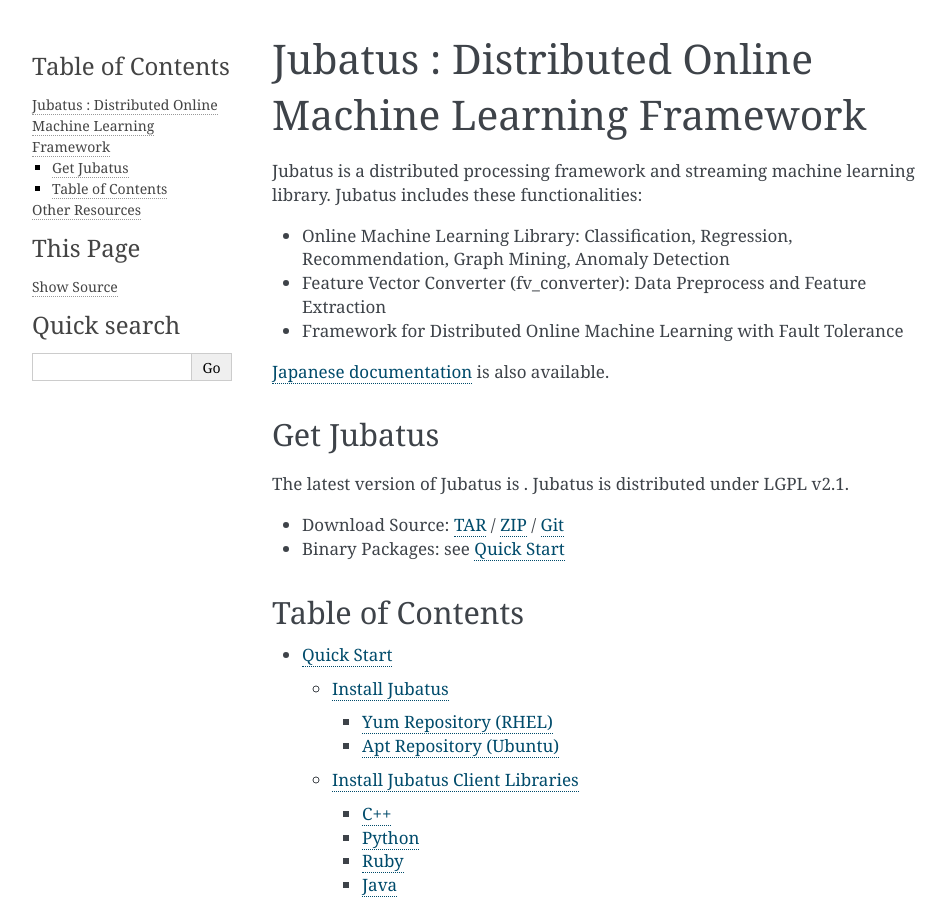
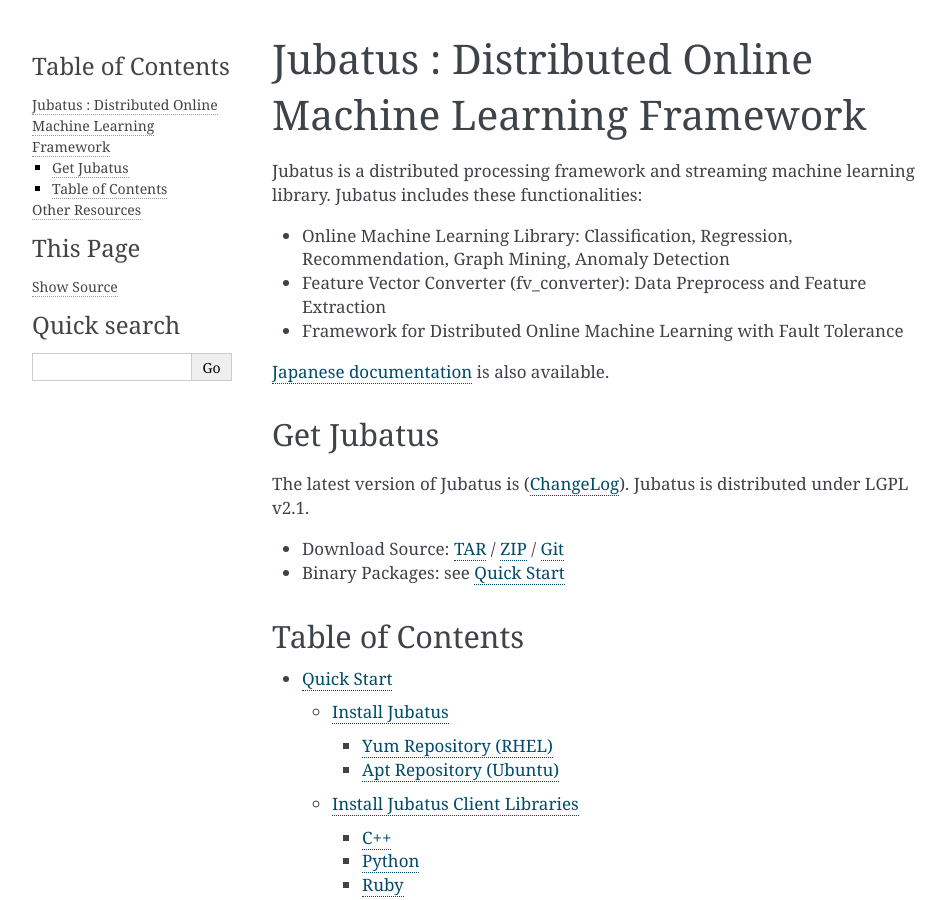
Before and after one commit to jubatus/website, a Sphinx documentation site: the page built from source/en/index.rst, in a window 1280 px wide and 900 px high. Shown: the whole window, without its empty margins (148-1094 px from the left). Built offline with Sphinx 7.4.7, drawn with Linux system fonts in a browser that asks for light colours; the version number could not be read and is left out.

Commit message:
add link for ChangeLog

```diff
--- a/source/en/index.rst
+++ b/source/en/index.rst
@@ -12,7 +12,7 @@
 Get Jubatus
 -----------
 
-The latest version of Jubatus is |release|. Jubatus is distributed under LGPL v2.1.
+The latest version of Jubatus is |release| (`ChangeLog <https://github.com/jubatus/jubatus/blob/master/ChangeLog.rst>`_). Jubatus is distributed under LGPL v2.1.
 
 * Download Source: `TAR <https://github.com/jubatus/jubatus/tarball/master>`_ / `ZIP <https://github.com/jubatus/jubatus/zipball/master>`_ / `Git <https://github.com/jubatus/jubatus.git>`_
 * Binary Packages: see :doc:`quickstart`
--- a/source/ja/index.rst
+++ b/source/ja/index.rst
@@ -12,7 +12,7 @@
 Get Jubatus
 -----------
 
-Jubatus の最新バージョンは |release| です。Jubatus は LGPL v2.1 の下で配布されています。
+Jubatus の最新バージョンは |release| (`ChangeLog <https://github.com/jubatus/jubatus/blob/master/ChangeLog.rst>`_) です。Jubatus は LGPL v2.1 の下で配布されています。
 
 * ソースコードのダウンロード: `TAR <https://github.com/jubatus/jubatus/tarball/master>`_ / `ZIP <https://github.com/jubatus/jubatus/zipball/master>`_ / `Git <https://github.com/jubatus/jubatus.git>`_
 * バイナリパッケージ: :doc:`quickstart` をご覧ください。
```
